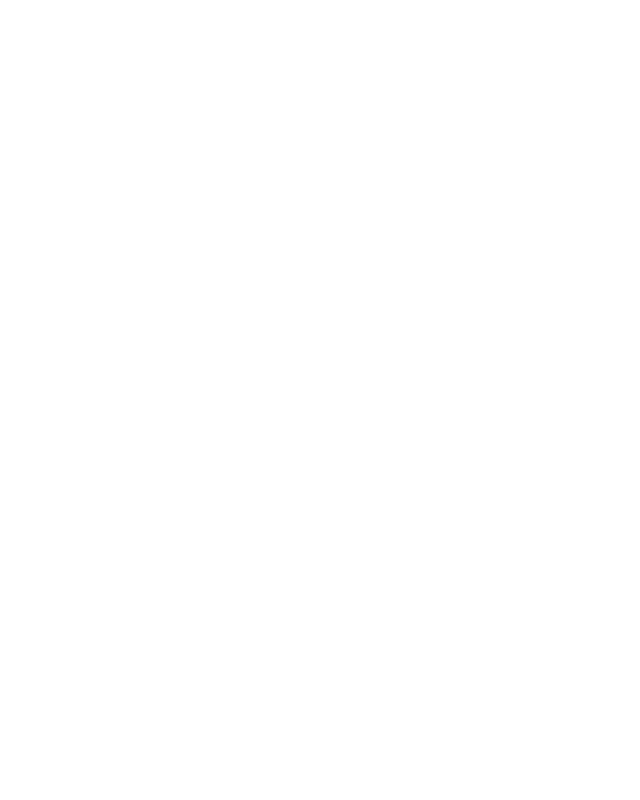
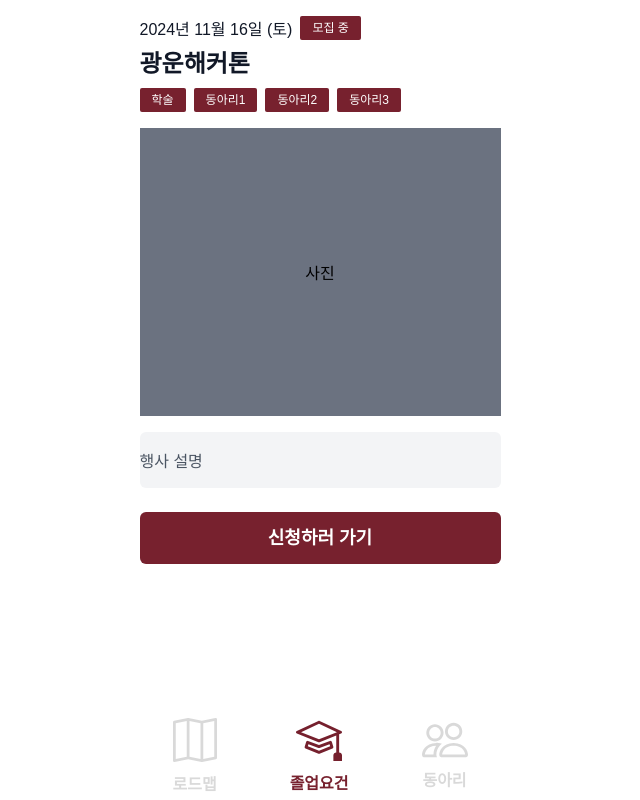
Before and after one commit to kwthon-2024/Team6_FE, a React (Create React App) app: page /pages/clubs/detailEv in a window 1280 px wide. Before the commit this address had no page. Shown: the whole page, without its empty margins (320-960 px from the left). Built offline with nearby package versions, Linux system fonts and the light colour scheme; a web font is replaced by a local one.

Commit message:
동아리 행사 상세 페이지

```diff
--- a/package.json
+++ b/package.json
@@ -36,5 +36,8 @@
       "last 1 firefox version",
       "last 1 safari version"
     ]
+  },
+  "devDependencies": {
+    "tailwindcss": "^3.4.15"
   }
 }
--- a/src/App.js
+++ b/src/App.js
@@ -4,6 +4,7 @@
 import BottomMenu from "./layouts/BottomMenuLayout";
 import Clubs from "./pages/clubs/Clubs";
 import ClubsDetail from "./pages/clubs/ClubsDetail";
+import ClubEvDetail from "./pages/ClubEvDetail";
 import SignIn from "./pages/SignIn";
 import Graduation from "./pages/Graduation";
 
@@ -24,6 +25,7 @@
               <Route path="graduation" element={<Graduation />} />
               <Route path="clubs" element={<Clubs />} />
               <Route path="clubs/detail" element={<ClubsDetail />} />
+              <Route path="clubs/detailEv" element={<ClubEvDetail />} />
             </Route>
           </Route>
         </Routes>
--- /dev/null
+++ b/src/pages/ClubEvDetail.jsx
@@ -0,0 +1,51 @@
+import React from 'react';
+
+function ClubEvDetail() {
+  return (
+    <div className="bg-white min-h-screen flex flex-col items-start p-4">
+      {/* 날짜 및 모집 태그 */}
+      <div className="w-full flex items-center mb-2 space-x-2">
+      <p className="text-md font-medium text-gray-900">2024년 11월 16일 (토)</p>
+      <span className="text-xs text-white bg-main01 rounded-sm px-3 py-1">
+        모집 중
+      </span>
+      </div>
+
+      {/* 제목 */}
+      <h1 className="text-2xl font-bold text-gray-900 mb-2">광운해커톤</h1>
+
+      {/* 카테고리 */}
+      <div className="flex justify-start space-x-2 w-full">
+        <button className="text-xs text-white bg-main01 rounded-sm px-3 py-1">
+          학술
+        </button>
+        <button className="text-xs text-white bg-main01 rounded-sm px-3 py-1">
+          동아리1
+        </button>
+        <button className="text-xs text-white bg-main01 rounded-sm px-3 py-1">
+          동아리2
+        </button>
+        <button className="text-xs text-white bg-main01 rounded-sm px-3 py-1">
+          동아리3
+        </button>
+      </div>
+
+      {/* 사진 */}
+      <div className="w-full h-72 flex items-center justify-center mt-4 overflow-hidden bg-gray-500">
+        사진
+      </div>
+
+      {/* 행사 설명 */}
+      <div className="bg-gray-100 w-full text-gray-600 py-4 mt-4 rounded-md">
+        행사 설명
+      </div>
+
+      {/* 제출 버튼 */}
+      <button className="w-full mt-6 bg-main01 text-white text-lg font-bold py-3 rounded-md">
+        신청하러 가기
+      </button>
+    </div>
+  );
+}
+
+export default ClubEvDetail;
--- /dev/null
+++ b/tailwind.config.js
@@ -0,0 +1,18 @@
+module.exports = {
+  purge: ['./src/**/*.{js,jsx,ts,tsx}', './public/index.html'],
+  darkMode: false,
+  theme: {
+    extend: {
+      fontFamily: {
+        neodgm: ['neodgm', 'sans-serif'],
+      },
+      colors: {
+        main01: '#77212E',
+      },
+    },
+  },
+  variants: {
+    extend: {},
+  },
+  plugins: [],
+};
```
Also changed, not shown: src/index.css (+7 -3 lines), 1 other file (tests, documents, lock files or other folders).
